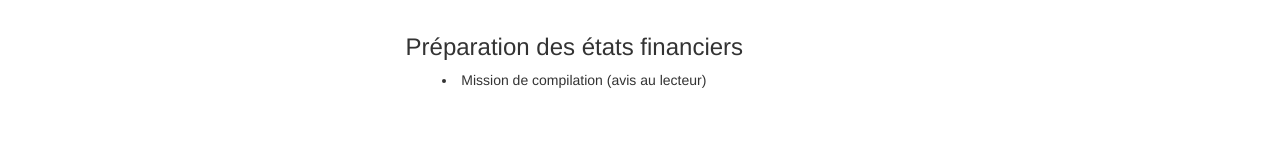
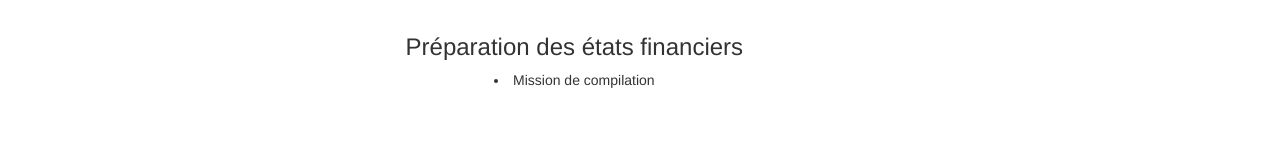
Before and after one commit to xutbest/malavoiecpacga, a plain HTML site: page services.html in a window 1280 px wide. Shown: the part 215-371 px from the top of the page. Drawn offline with Linux system fonts and the light colour scheme.

Commit message:
Update services.html
Change description

```diff
--- a/services.html
+++ b/services.html
@@ -89,7 +89,7 @@
 			    <div class="item active carousel-mal">
 			    	<h3>Préparation des états financiers</h3>
 	                <p>
-	                    <li>Mission de compilation (avis au lecteur)</li>
+	                    <li>Mission de compilation</li>
 	                </p>
 			    </div>
 			    <div class="item carousel-mal">
```
